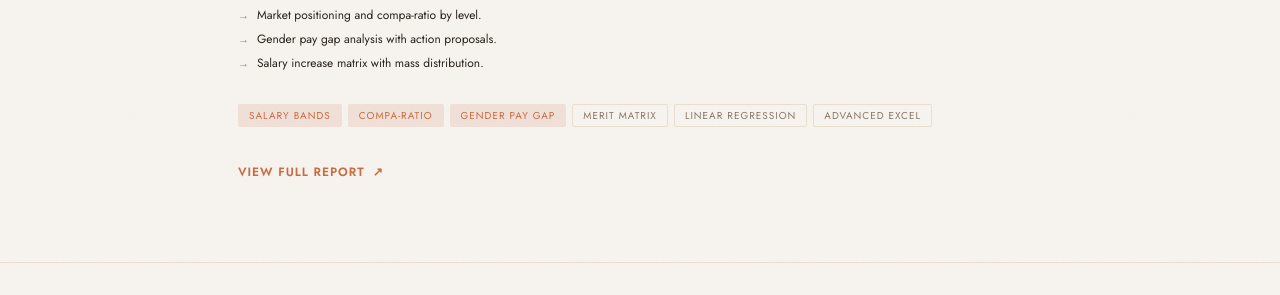
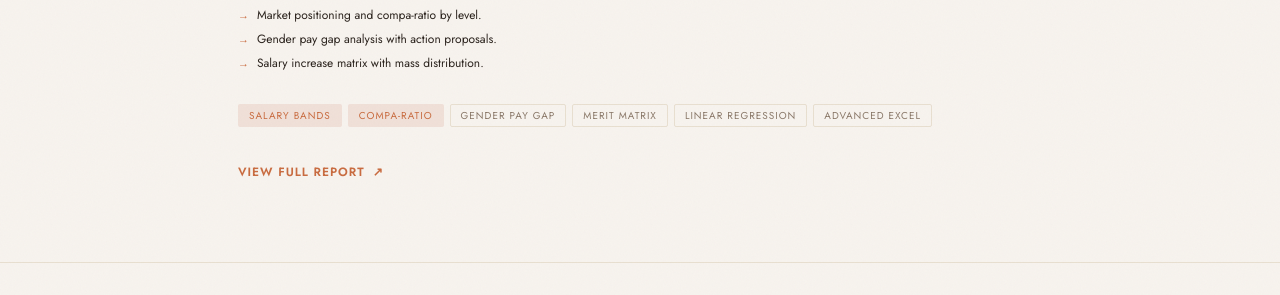
Before and after one commit to aurelpow/lorena-portofolio, a Jekyll site: the page built from _projects/analyse-retributive-ciclos-lt-en.md, in a window 1280 px wide. Shown: the part 414-709 px from the top of the page. Built offline with Jekyll 4.4.1, drawn with Linux system fonts in a browser that asks for light colours.

```diff
--- a/_projects/analyse-retributive-ciclos-lt-en.md
+++ b/_projects/analyse-retributive-ciclos-lt-en.md
@@ -23,7 +23,7 @@ tags:
 accent_tags:
   - Salary bands
   - Compa-ratio
-  - Gender pay gap
+  - Gender pay gaP
 link: https://app.powerbi.com/view?r=eyJrIjoiMDk2YmVmZGMtZTQ3My00ZTM0LWJkOTctZmVkM2ViNjEzMzhmIiwidCI6IjY1YzNlOWNhLWM1YWMtNDM2YS04MzBhLTZmNDU4NzM0OGQ0NCIsImMiOjl9&pageName=48c10274eed5724b0ab7
 link_label: View full report
 permalink: /en/projects/analyse-retributive-ciclos-lt/
```
